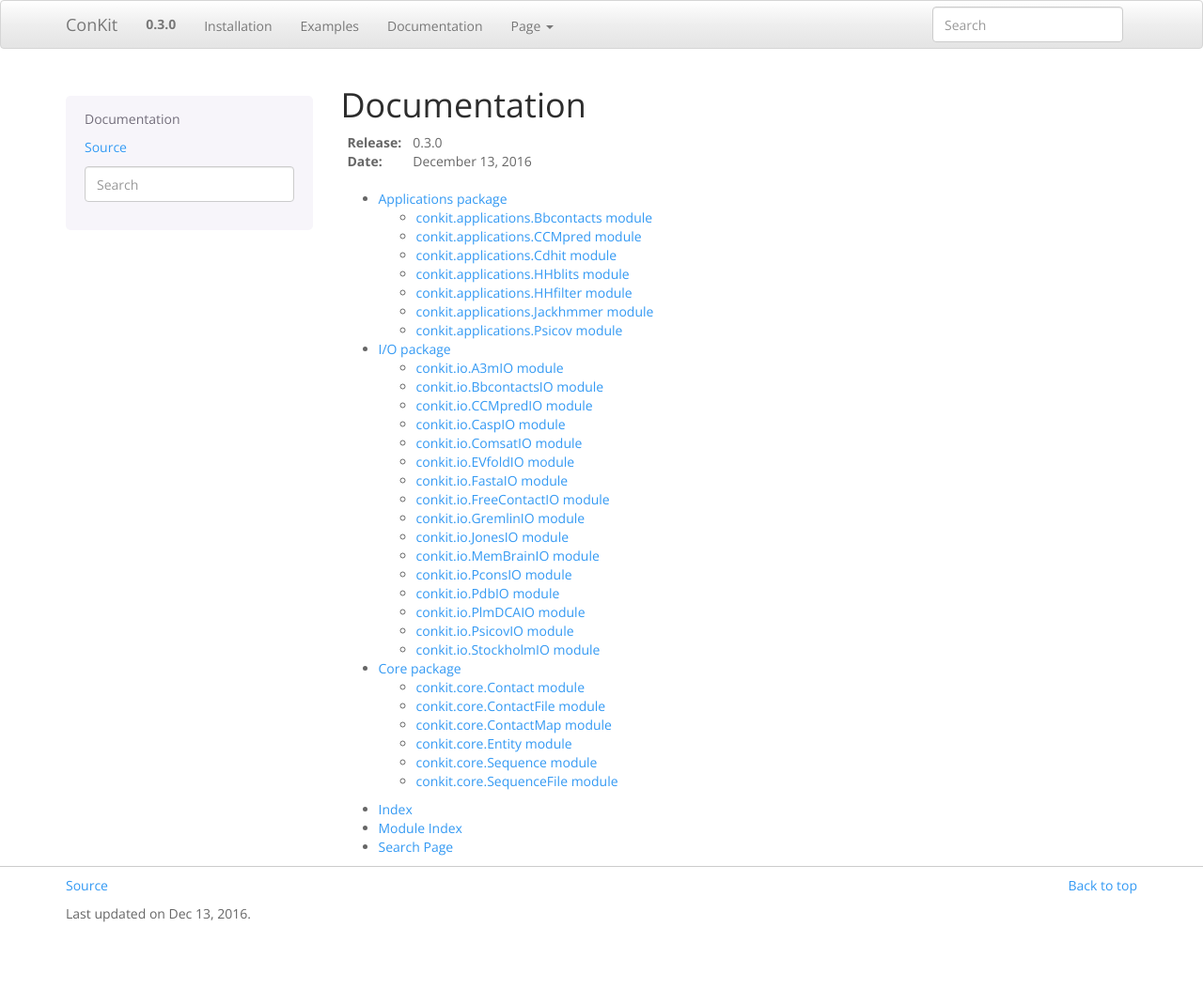
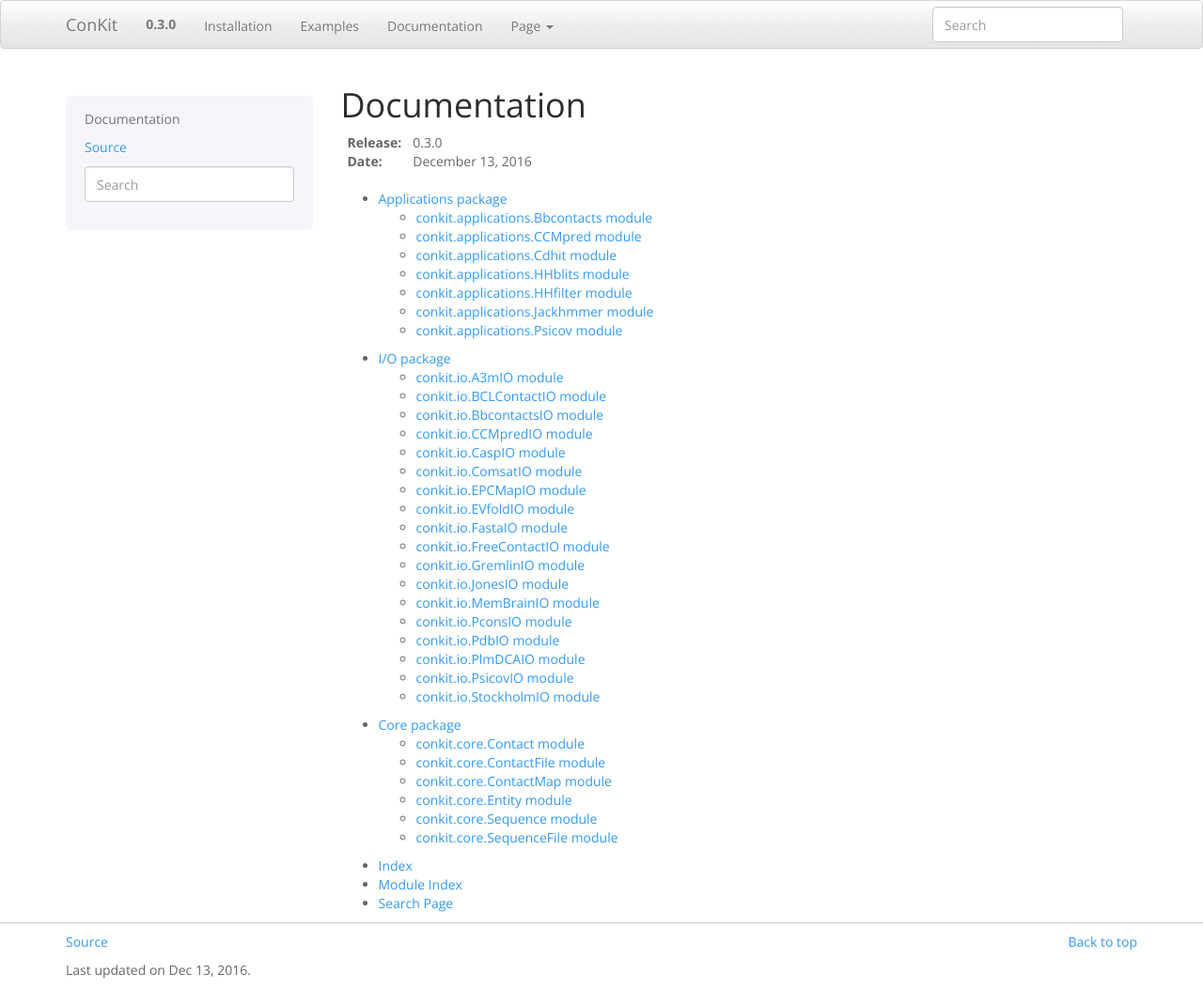
Before and after one commit to rigdenlab/conkit, a Sphinx documentation site: the page built from docs/documentation.rst, in a window 1280 px wide. Shown: the whole page at 94% size. Built offline with Sphinx 7.4.7, drawn with Linux system fonts in a browser that asks for light colours; before the commit the page ends 993 px from its top, so only the background shows below that.

```diff
--- /dev/null
+++ b/docs/api/generated/conkit.io.BCLContactIO.rst
@@ -0,0 +1,7 @@
+conkit.io.BCLContactIO module
+=============================
+
+.. automodule:: conkit.io.BCLContactIO
+    :members:
+    :undoc-members:
+    :show-inheritance:
--- /dev/null
+++ b/docs/api/generated/conkit.io.EPCMapIO.rst
@@ -0,0 +1,7 @@
+conkit.io.EPCMapIO module
+=========================
+
+.. automodule:: conkit.io.EPCMapIO
+    :members:
+    :undoc-members:
+    :show-inheritance:
--- a/docs/api/generated/conkit.io.rst
+++ b/docs/api/generated/conkit.io.rst
@@ -12,10 +12,12 @@ Submodules
 .. toctree::
 
    conkit.io.A3mIO
+   conkit.io.BCLContactIO
    conkit.io.BbcontactsIO
    conkit.io.CCMpredIO
    conkit.io.CaspIO
    conkit.io.ComsatIO
+   conkit.io.EPCMapIO
    conkit.io.EVfoldIO
    conkit.io.FastaIO
    conkit.io.FreeContactIO
```
Also changed, not shown: docs/documentation.rst (+8 -0 lines).
